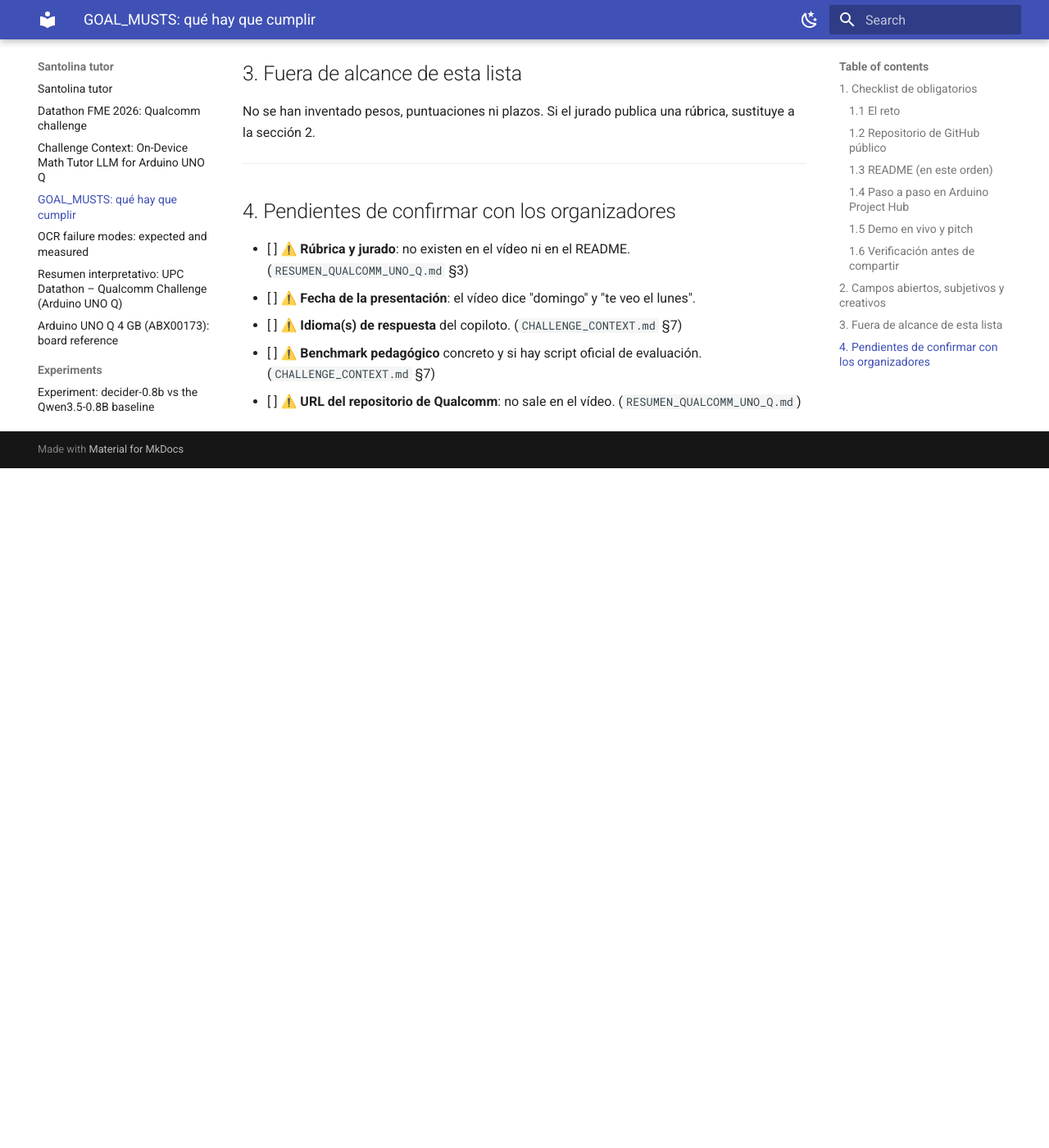
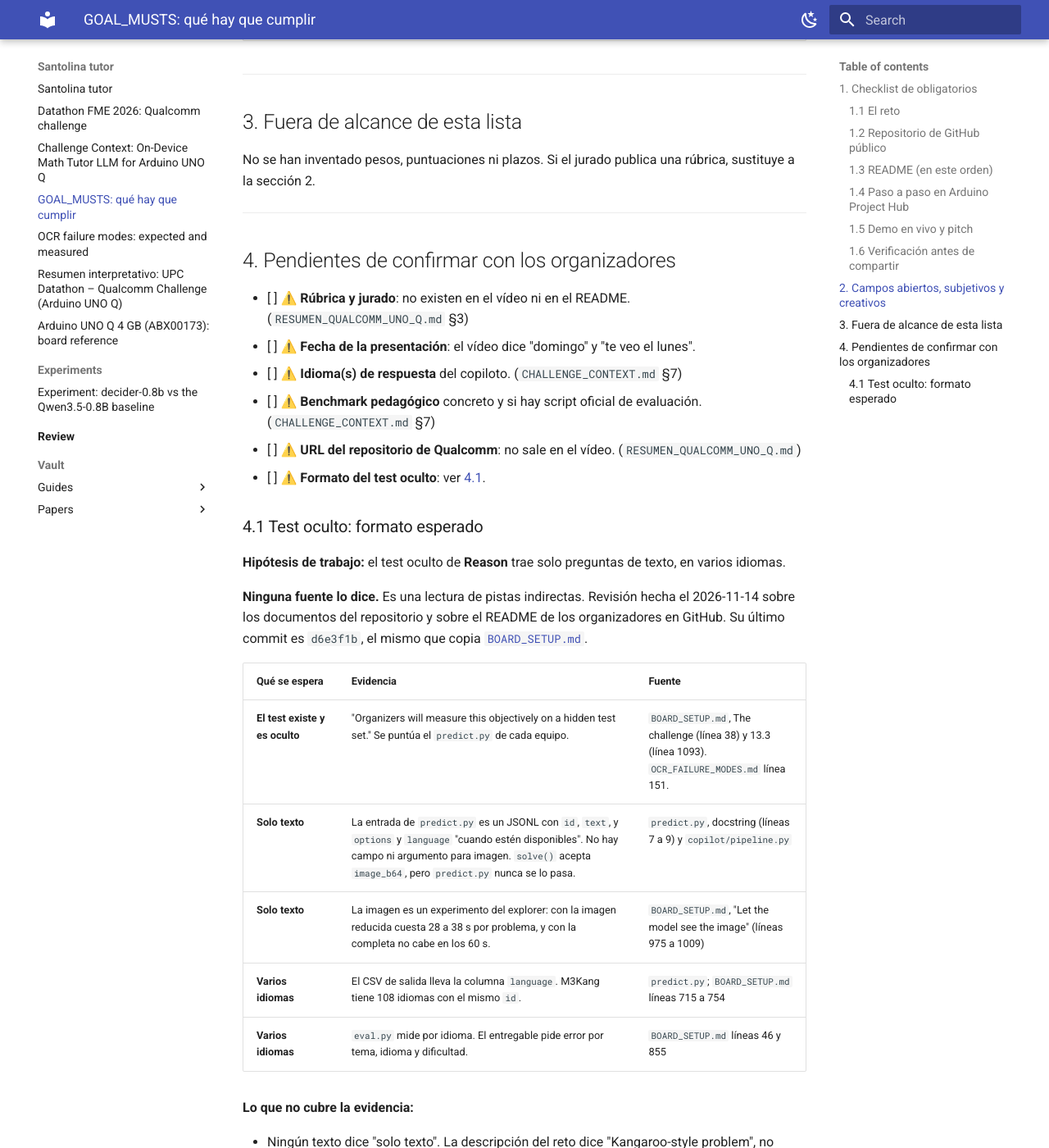
Before and after one commit to Sigkaio636/Santolina_tutor, an MkDocs documentation site: the page built from docs/GOAL_MUSTS.md, in a window 1280 px wide and 1400 px high, scrolled down 4328 px. Shown: the whole window at 82% size. Built offline with MkDocs 1.6.1 and Material for MkDocs 9.7.7, drawn with Linux system fonts in a browser that asks for light colours; before the commit the page ends 4899 px from its top, so only the background shows below that; some of the changed text lies outside the part shown.

Commit message:
Record the expected hidden test format in GOAL_MUSTS
Add the working hypothesis that the hidden test holds text-only questions
in several languages, marked as unconfirmed. Section 4.1 cites the
indirect evidence by file and line, lists what it does not cover, and
adds three questions for the organizers.

Co-Authored-By: Claude Sonnet 5.5 <noreply@anthropic.com>

```diff
--- a/docs/GOAL_MUSTS.md
+++ b/docs/GOAL_MUSTS.md
@@ -23,6 +23,7 @@ Fuentes:
     - [ ] **Teach**: guía al estudiante sin dar la respuesta (pistas, práctica adaptativa, análisis de errores, interacción física, colaboración).
     - [ ] **Reason**: dado un problema tipo Kangaroo, elige la respuesta correcta. Los organizadores lo miden en un conjunto de test oculto.
 - [ ] Si se elige **Reason**: el `predict.py` de la raíz respeta el contrato de los organizadores. (`CLAUDE.md`)
+- [ ] ⚠️ Si se elige **Reason**: hipótesis de trabajo, **no confirmada**: el test oculto trae solo preguntas de texto, en varios idiomas. Ver la evidencia en [4.1](#41-test-oculto-formato-esperado).
 
 ### 1.2 Repositorio de GitHub público
 
@@ -113,3 +114,30 @@ No se han inventado pesos, puntuaciones ni plazos. Si el jurado publica una rúb
 - [ ] ⚠️ **Idioma(s) de respuesta** del copiloto. (`CHALLENGE_CONTEXT.md` §7)
 - [ ] ⚠️ **Benchmark pedagógico** concreto y si hay script oficial de evaluación. (`CHALLENGE_CONTEXT.md` §7)
 - [ ] ⚠️ **URL del repositorio de Qualcomm**: no sale en el vídeo. (`RESUMEN_QUALCOMM_UNO_Q.md`)
+- [ ] ⚠️ **Formato del test oculto**: ver [4.1](#41-test-oculto-formato-esperado).
+
+### 4.1 Test oculto: formato esperado
+
+**Hipótesis de trabajo:** el test oculto de **Reason** trae solo preguntas de texto, en varios idiomas.
+
+**Ninguna fuente lo dice.** Es una lectura de pistas indirectas. Revisión hecha el 2026-11-14 sobre los documentos del repositorio y sobre el README de los organizadores en GitHub. Su último commit es `d6e3f1b`, el mismo que copia [`BOARD_SETUP.md`](BOARD_SETUP.md).
+
+| Qué se espera | Evidencia | Fuente |
+|---|---|---|
+| **El test existe y es oculto** | "Organizers will measure this objectively on a hidden test set." Se puntúa el `predict.py` de cada equipo. | `BOARD_SETUP.md`, The challenge (línea 38) y 13.3 (línea 1093). `OCR_FAILURE_MODES.md` línea 151. |
+| **Solo texto** | La entrada de `predict.py` es un JSONL con `id`, `text`, y `options` y `language` "cuando estén disponibles". No hay campo ni argumento para imagen. `solve()` acepta `image_b64`, pero `predict.py` nunca se lo pasa. | `predict.py`, docstring (líneas 7 a 9) y `copilot/pipeline.py` |
+| **Solo texto** | La imagen es un experimento del explorer: con la imagen reducida cuesta 28 a 38 s por problema, y con la completa no cabe en los 60 s. | `BOARD_SETUP.md`, "Let the model see the image" (líneas 975 a 1009) |
+| **Varios idiomas** | El CSV de salida lleva la columna `language`. M3Kang tiene 108 idiomas con el mismo `id`. | `predict.py`; `BOARD_SETUP.md` líneas 715 a 754 |
+| **Varios idiomas** | `eval.py` mide por idioma. El entregable pide error por tema, idioma y dificultad. | `BOARD_SETUP.md` líneas 46 y 855 |
+
+**Lo que no cubre la evidencia:**
+
+- Ningún texto dice "solo texto". La descripción del reto dice "Kangaroo-style problem", no "problemas de M3Kang". (`BOARD_SETUP.md`, línea 38)
+- En M3Kang, las opciones A a E están solo en la imagen. Si el test trae solo `text`, las `options` pueden venir vacías. Entonces "solo texto" no significa "con opciones". (`BOARD_SETUP.md`, línea 717)
+- Si el test fuera una muestra aleatoria de M3Kang, más de la mitad de las filas necesitaría una figura: 440 de 789 en nuestra validación. (`docs/experiments/2026-11-decider-0.8b.md`, líneas 119 y 120)
+- No hay lista de idiomas del test. Los datos locales solo tienen `eng`, `cat` y `esp`.
+
+**Qué hacer:**
+
+- Preguntar a los organizadores: ¿el test trae `options` rellenas o vacías? ¿Hay campo de imagen? ¿Qué idiomas incluye?
+- Mientras llega la respuesta, no apoyar el sistema en la imagen. Probar el caso sin `options` y varios idiomas, con `eval.py`.
```
